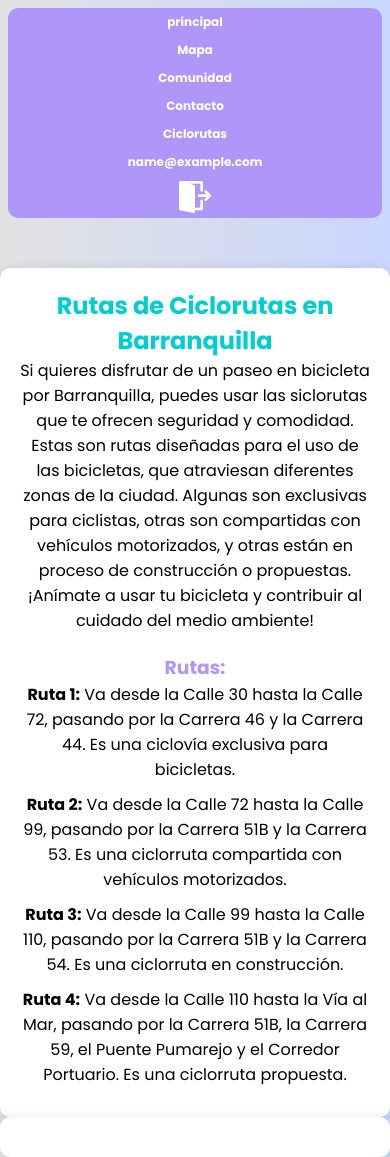
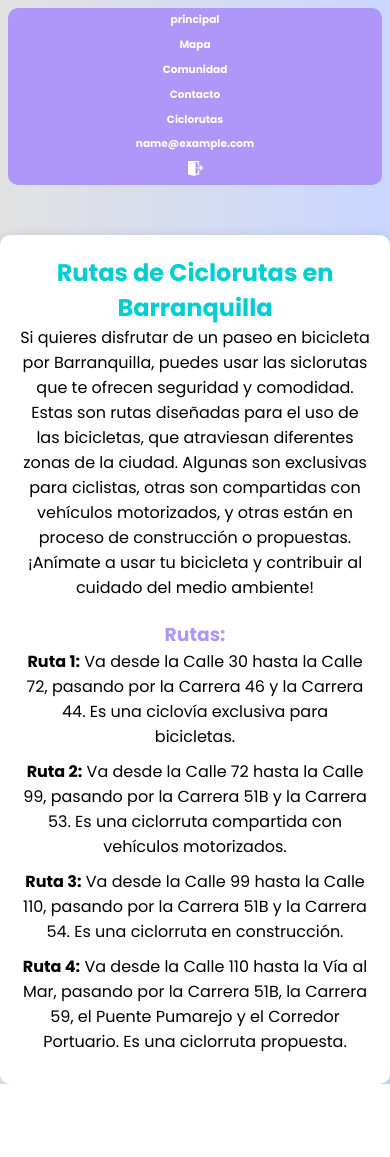
Before and after one commit to Samue2408/ProyectoMovilidad, a Flask app: page /ciclorutas in a window 390 px wide. After the commit the page ends 1084 px from the top, so only its background shows below. Run offline with Flask 3, Linux system fonts and the light colour scheme; the visitor is signed in with stand-in values (Sample User, id 1); some libraries are stand-ins or nearby versions.

Commit message:
Mejores alertas y img close ss responsive

```diff
--- a/BackEnd/api/User.py
+++ b/BackEnd/api/User.py
@@ -30,7 +30,7 @@
         db.session.commit()
         return jsonify({'mensaje': 'Registro exitoso'})
     else:
-        return jsonify({'error': 'El email ya está en uso'}), 401
+        return jsonify({'error': 'Opss...'}), 401
 
 
 
@@ -62,6 +62,6 @@
 
     if len(result)>0:
         session['email'] = email
-        return jsonify({'mensaje': 'Inicio de sesión exitoso'})
+        return jsonify({'mensaje': 'Bienvenido'})
     else:
-        return jsonify({'error': 'Credenciales incorrectas'}), 401
+        return jsonify({'error': 'Opss...'}), 401
--- a/BackEnd/config/static/css/layout.css
+++ b/BackEnd/config/static/css/layout.css
@@ -20,21 +20,20 @@
 
 .navegacion-principal {
   display: flex;
-  flex-direction: column;
+  flex-direction: row;
   align-items: center;
   justify-content: space-around;
   height: 57px;
 }
 
 .navegacion-principal a {
-  max-height: 32px;
+  max-height: 43px;
   padding: 1rem;
   color: var(--blanco);
   text-decoration: none;
   font-size: 2rem;
   font-weight: 700;
   border-radius: 20px;
-  transition: background-color 0.3s, color 0.3s;
 }
 
 .navegacion-principal a:hover {
@@ -42,11 +41,11 @@
   color: var(--blanco);
 }
 
-@media (min-width: 873px) {
-  .navegacion-principal {
-    flex-direction: row;
-  }
+#close_ss {
+ height: 25px;
 }
+
+
 
 /* Agregar estilos para pantallas más pequeñas aquí */
 @media (max-width: 872px) {
@@ -54,6 +53,9 @@
     font-size: 1.5rem; /* Ajustar el tamaño de fuente para pantallas más pequeñas */
     padding: 0.5rem 1rem; /* Ajustar el relleno para pantallas más pequeñas */
   }
+  #close_ss {
+    height: 20px;
+   }
 }
 
 /* Agregar estilos para pantallas aún más pequeñas aquí */
@@ -62,4 +64,7 @@
     font-size: 1.2rem; /* Ajustar el tamaño de fuente para pantallas muy pequeñas */
     padding: 0.5rem 0.8rem; /* Ajustar el relleno para pantallas muy pequeñas */
   }
+  #close_ss {
+    height: 15px;
+   }
 }
--- a/BackEnd/config/static/css/stykes_cicloruta.css
+++ b/BackEnd/config/static/css/stykes_cicloruta.css
@@ -13,13 +13,12 @@
 }
 
 html {
-  font-size: 62.5%;
-  box-sizing: inherit;
+  font-size: 55%;
 }
 *,
 *::before,
 *::after {
-  box-sizing: inherit;
+  box-sizing: border-box;
 }
 body {
   margin: 0;
--- a/BackEnd/config/templates/ciclorutas.html
+++ b/BackEnd/config/templates/ciclorutas.html
@@ -12,7 +12,6 @@
 
 {% block body %}
     <div id="ciclorutas-container" class="with-margin"></div>
-    <div id="ciclorutas-container"></div>
 {% endblock %}
 
 {% block scripts %}
--- a/BackEnd/config/templates/layout.html
+++ b/BackEnd/config/templates/layout.html
@@ -25,7 +25,7 @@
             <a href="/#contactanos">Contacto</a>
             <a href="/ciclorutas">Ciclorutas</a>
             <a href="/">{{Email}}</a>
-            <a href="/logout"><img src="../static/img/cerrar-sesion.png" alt="cerrar sesion"></a>
+            <a href="/logout"><img src="../static/img/cerrar-sesion.png" alt="cerrar sesion" id="close_ss"></a>
             </nav>
         </div>
     {% block body %}
```
Also changed, not shown: BackEnd/config/static/js/script.js (+44 -6 lines), BackEnd/config/templates/login.html (+12 -21 lines).
